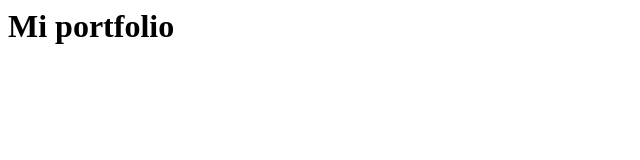
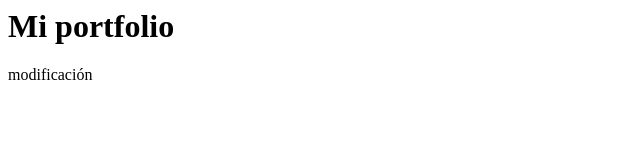
Before and after one commit to jfrimondi/PortfolioFrontEnd, a plain HTML site: page index.html in a window 1280 px wide. Shown: the full height of the page, 0-640 px from the left. Drawn offline with Linux system fonts and the light colour scheme.

Commit message:
Update index.html

```diff
--- a/index.html
+++ b/index.html
@@ -1,3 +1,4 @@
 <h1> Mi portfolio
 
 </h1>
+<p> modificación <P>
```
